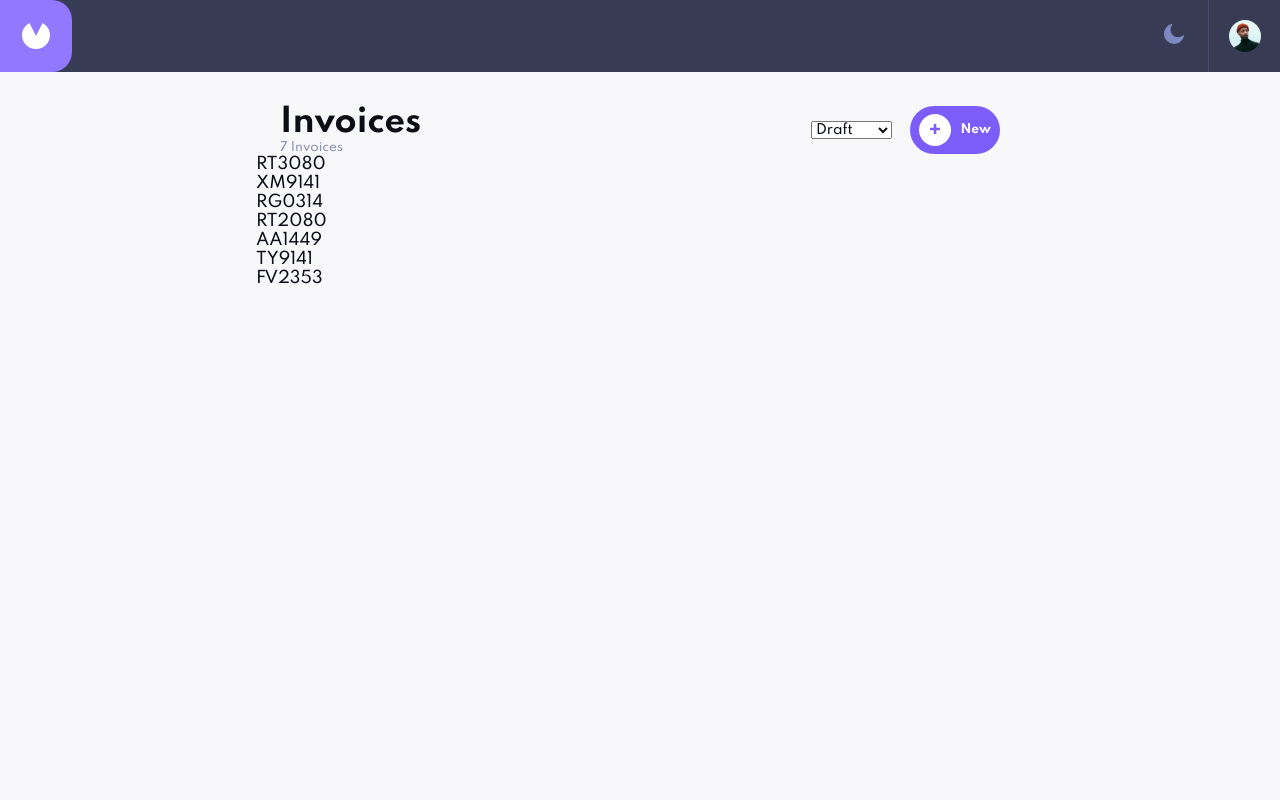
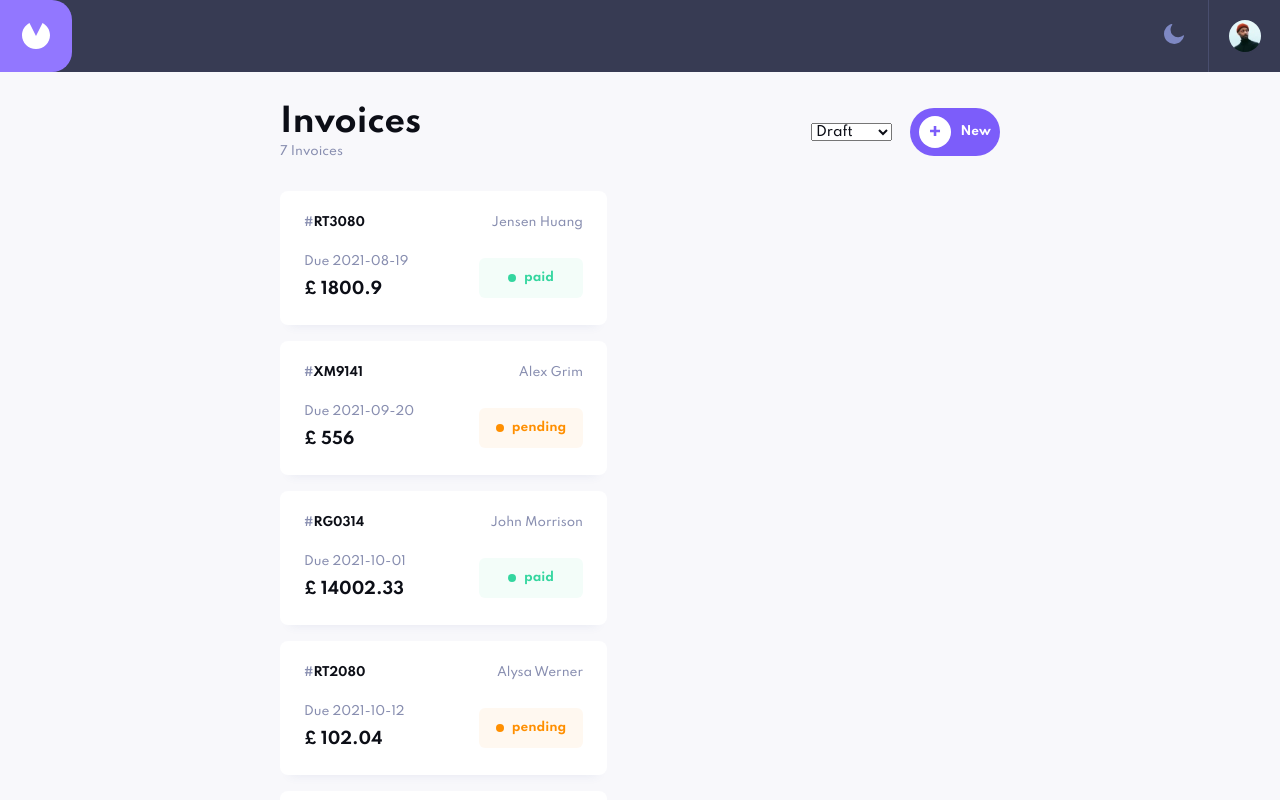
Before and after one commit to Elyasthr/react-invoice-app, a React (Create React App) app: page / in a window 1280 px wide. Shown: the top 800 px of the page. Built offline with nearby package versions, Linux system fonts and the light colour scheme; data requests are answered from the project's data file.

Commit message:
finish invoices page

```diff
--- a/src/components/InvoiceCard.tsx
+++ b/src/components/InvoiceCard.tsx
@@ -2,7 +2,21 @@ import { Invoice } from "../interfaces/InvoiceInterface";
 
 const InvoiceCard = ({invoice}: {invoice: Invoice}) => {
   return (
-    <li>{invoice.id}</li>
+    <li className="invoicecard-container">
+      <div className="card-header">
+        <h4>#<span className="span-id">{invoice.id}</span></h4>
+        <p className="body-1">{invoice.clientName}</p>
+      </div>
+      <div className="card-body">
+        <div>
+          <p className="body-1 date">Due {invoice.paymentDue}</p>
+          <h3>£ {invoice.total}</h3>
+        </div>
+        <div>
+          <h4 className={'status ' + invoice.status}><div className={"status-point " + invoice.status + "-point"}></div>{invoice.status}</h4>
+        </div>
+      </div>
+    </li>
   );
 };
 
--- a/src/components/Invoices.tsx
+++ b/src/components/Invoices.tsx
@@ -29,7 +29,7 @@ const Invoices = () => {
     <>
       <div className="invoice-container">
         <div>
-          <h1>Invoices</h1>
+          <h1 className="invoice">Invoices</h1>
           {
             invoiceData
               ? <p className="body-1">{invoiceData.length} Invoices</p>
--- a/src/styles/_theme.scss
+++ b/src/styles/_theme.scss
@@ -5,6 +5,7 @@
   --Textcolor-1: #0C0E16;
   --Textcolor-2: #888EB0;
   --Textcolor-3: #FFFFFF;
+  --Textcolor-4: #373B53;
   --Btn-default: #7C5DFA;
   --Btn-default-hover: #9277FF;
   --Btn-edit: #F9FAFE;
@@ -24,6 +25,7 @@
   --Textcolor-1: #FFFFFF;
   --Textcolor-2: #DFE3FA;
   --Textcolor-3: #FFFFFF;
+  --Textcolor-4: #DFE3FA;
   --Btn-default: #7C5DFA;
   --Btn-default-hover: #9277FF;
   --Btn-edit: #252945;
--- /dev/null
+++ b/src/styles/components/_invoiceCard.scss
@@ -0,0 +1,76 @@
+.invoicecard-container{
+  display: flex;
+  flex-direction: column;
+  justify-content: space-between;
+  height: 134px;
+  width: 327px;
+  border-radius: 8px;
+  background-color: var(--Element);
+  margin: 0 24px 16px 24px;
+  padding: 24px;
+  box-shadow: 0px 10px 10px -10px rgba(72, 84, 159, 0.100397);
+}
+
+.card-header{
+  display: flex;
+  justify-content: space-between;
+}
+
+.span-id{
+  color: var(--Textcolor-1);
+}
+
+.card-body{
+  display: flex;
+  justify-content: space-between;
+  align-items: center;
+}
+
+.date{
+  margin-bottom: 8px;
+}
+
+.status{
+  border-radius: 6px;
+  width: 104px;
+  height: 40px;
+  display: flex;
+  align-items: center;
+  justify-content: center;
+
+}
+
+.status-point{
+  height: 8px;
+  width: 8px;
+  border-radius: 50%;
+  margin-right: 8px;
+}
+
+.paid{
+  color:#33D69F;
+  background-color:rgba(51, 214, 159, 0.057) ;
+}
+
+.paid-point{
+  background-color: #33D69F;
+}
+
+.pending{
+  color:#FF8F00;
+  background-color:rgba(255, 143, 0, 0.057);
+}
+
+.pending-point{
+  background-color: #FF8F00;
+}
+
+.draft{
+  color: var(--Textcolor-4);
+  background-color: rgba(55, 59, 83, 0.057);
+  ;
+}
+
+.draft-point{
+  background-color: var(--Textcolor-4);
+}
--- a/src/styles/components/_invoiceHeader.scss
+++ b/src/styles/components/_invoiceHeader.scss
@@ -1,5 +1,9 @@
+.invoice{
+  margin-bottom: 4px;
+}
+
 .invoice-container{
-  margin: 32px 24px 0 24px;
+  margin: 32px 24px;
   display: flex;
   align-items: center;
   justify-content: space-between;
--- a/src/styles/index.scss
+++ b/src/styles/index.scss
@@ -4,3 +4,4 @@
 @import './components/navbar';
 @import './components/invoiceHeader';
 @import './components/invoiceEmpty';
+@import './components/invoiceCard'
```
